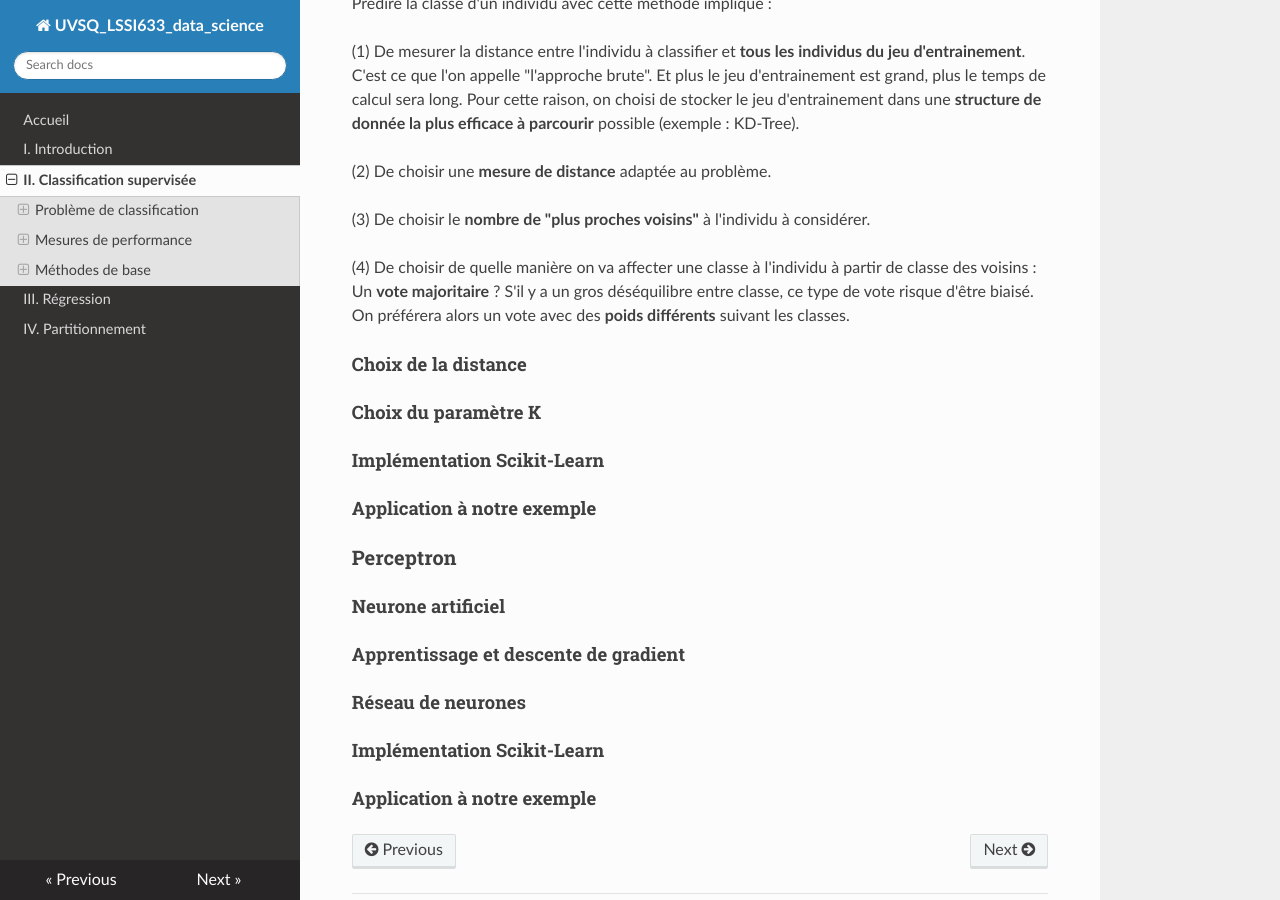
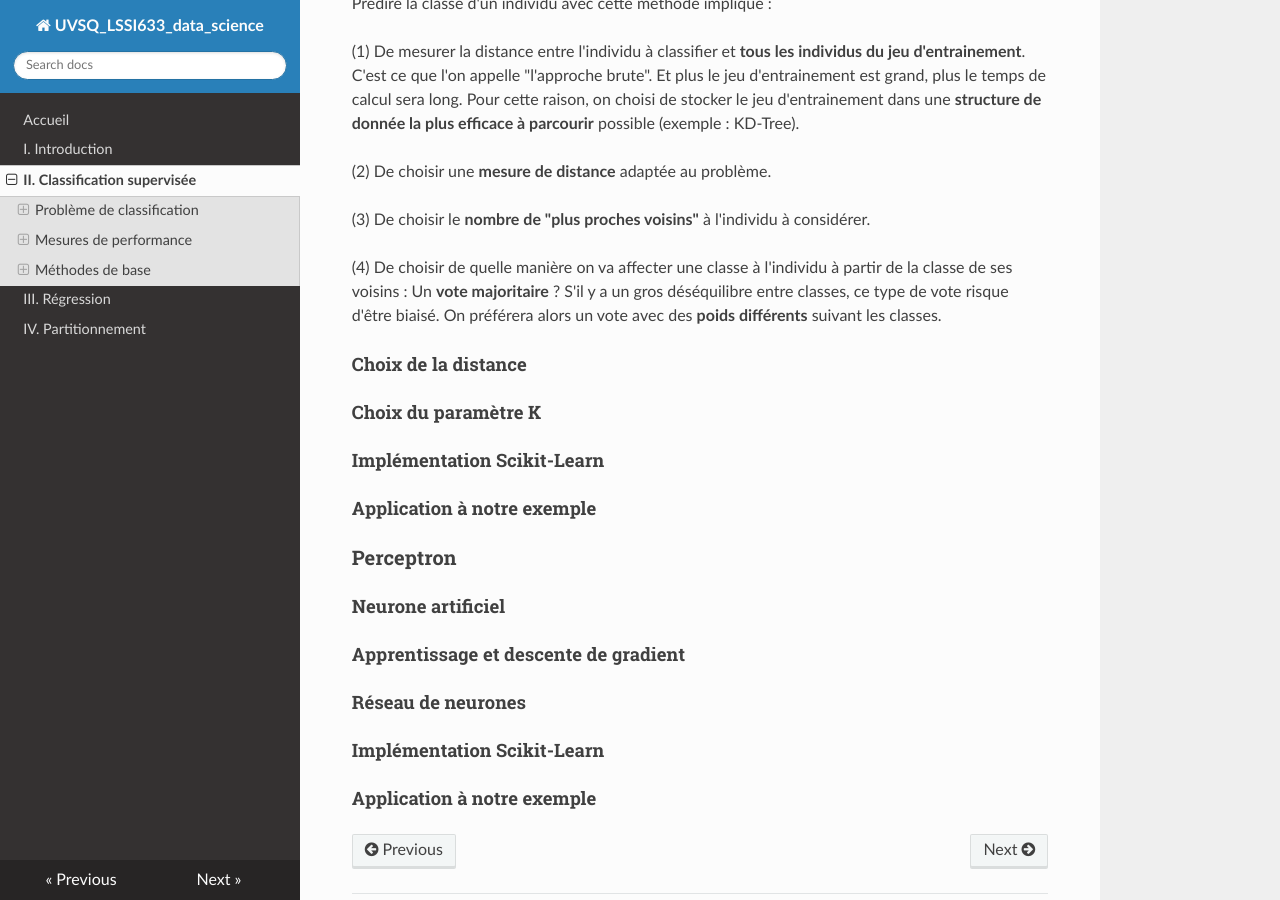
Before and after one commit to NicOudart/UVSQ_LSSI633_data_science, an MkDocs documentation site: the page built from docs/Chap2_Classification_supervisee.md, in a window 1280 px wide and 900 px high, scrolled down 17040 px. Built offline with MkDocs 1.6.1, drawn with Linux system fonts in a browser that asks for light colours; nearby versions of some CDN libraries.

Commit message:
-Minor fix in Chapter 2.

```diff
--- a/docs/Chap2_Classification_supervisee.md
+++ b/docs/Chap2_Classification_supervisee.md
@@ -549,8 +549,8 @@ Pour cette raison, on choisi de stocker le jeu d'entrainement dans une **structu
 
 (3) De choisir le **nombre de "plus proches voisins"** à l'individu à considérer.
 
-(4) De choisir de quelle manière on va affecter une classe à l'individu à partir de classe des voisins : Un **vote majoritaire** ?
-S'il y a un gros déséquilibre entre classe, ce type de vote risque d'être biaisé.
+(4) De choisir de quelle manière on va affecter une classe à l'individu à partir de la classe de ses voisins : Un **vote majoritaire** ?
+S'il y a un gros déséquilibre entre classes, ce type de vote risque d'être biaisé.
 On préférera alors un vote avec des **poids différents** suivant les classes.
 
 #### Choix de la distance
```
